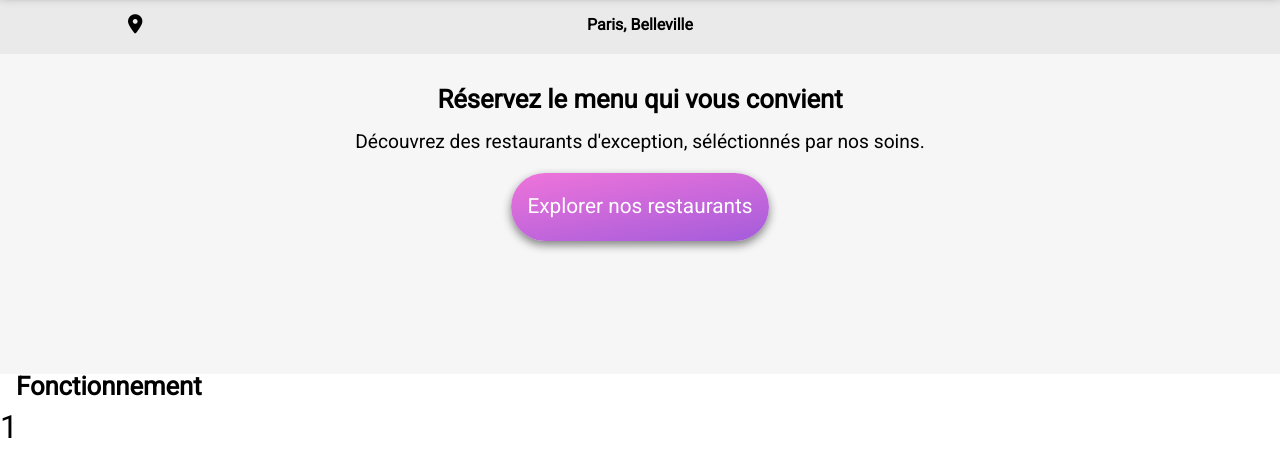
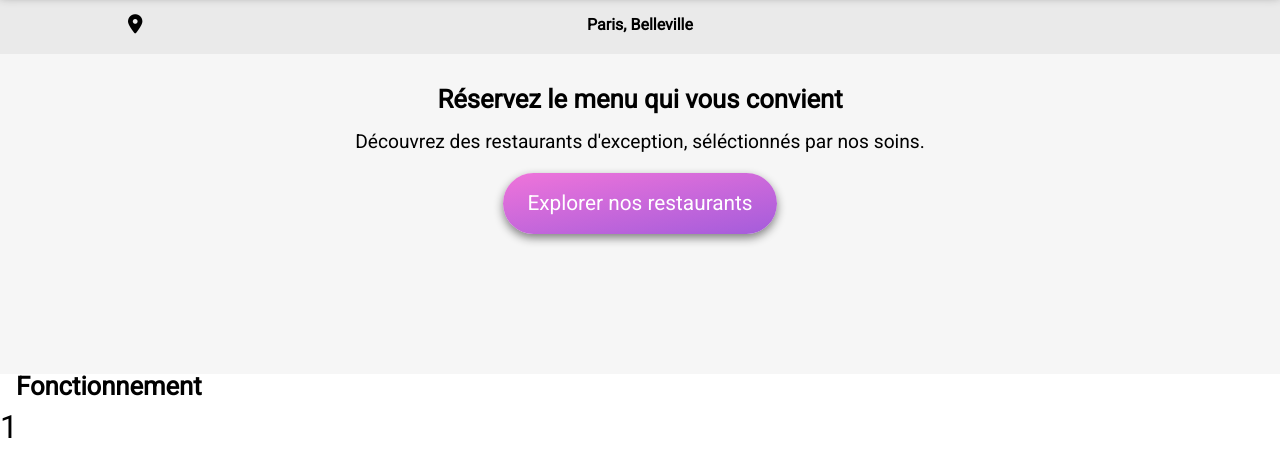
Before and after one commit to RomainDemeusoit/PROJET-3, a website: page index.html in a window 1280 px wide. Shown: the part 69-530 px from the top of the page. Drawn offline with Linux system fonts and the light colour scheme; a web font is replaced by a local one.

Commit message:
Bouton plus large

```diff
--- a/sass/utils/_mixins.scss
+++ b/sass/utils/_mixins.scss
@@ -20,7 +20,10 @@
 }
 
 @mixin button {
-    padding: 1rem;
+    padding-top: 0.8rem;
+    padding-bottom: 0.8rem;
+    padding-left: 1.5rem;
+    padding-right: 1.5rem;
     border-radius: 50px;
     color: $colour-white;
     background: linear-gradient(170deg, #ef74da, #a45cdb);
```
Also changed, not shown: public/css/style.css, 1 other file.
